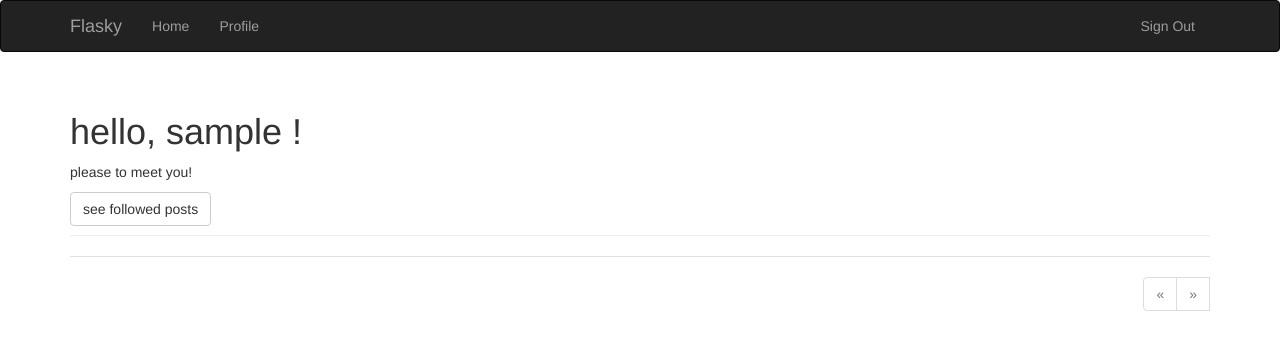
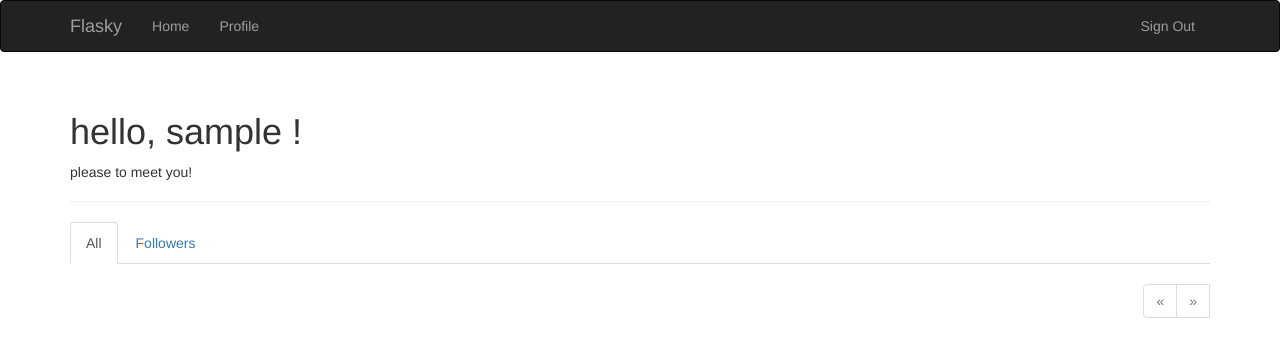
Before and after one commit to ChenYizhu97/flasky-blog, a Flask app: page / in a window 1280 px wide. Shown: the top 357 px of the page. Run offline with Flask 2, Linux system fonts and the light colour scheme; a user stored in the database is signed in; data that the repository does not hold is empty; some libraries are stand-ins or nearby versions.

Commit message:
fix some ui

```diff
--- a/app/templates/_comments.jinja
+++ b/app/templates/_comments.jinja
@@ -6,6 +6,7 @@
                     <img src="{{ comment.author.gravatar(size=40) }}">
                 </a>
             </div>
+            <div class="comment-content">
             <div class="comment-date">
                 {{ moment(comment.timestamp).format('L') }}
             </div>
@@ -14,7 +15,7 @@
                     {{ comment.author.username }}
                 </a>
             </div>
-            <div class="comment-content">
+            <div class="comment-body">
                 {% if comment.disabled %}
                     This comment has been disabled by a moderator
                 {% endif %}
@@ -39,6 +40,7 @@
                     {% endif %}
                 {% endif %}
             </div>
+            </div>
         </li>
     {% endfor %}
 </ul>
--- a/app/templates/_posts.jinja
+++ b/app/templates/_posts.jinja
@@ -7,13 +7,14 @@
                     src="{{ post.author.gravatar(size=40)}}">
             </a>
         </div>
+        <div class="post-content">
         <div class="post-date">{{ moment(post.timestamp).fromNow() }}</div>
         <div class="post-author">
             <a href="{{ url_for('.user', username=post.author.username) }}">
                 {{ post.author.username }}
             </a>
         </div>
-        <div class="post-content">
+        <div class="post-body">
             {% if post.body_html %}
                 {{ post.body_html | safe }}
             {% else %}
@@ -34,6 +35,7 @@
                 </a>
             {% endif %}
         </div>
+        </div>
     </li>
     {% endfor %}
 </ul>
--- a/app/templates/index.jinja
+++ b/app/templates/index.jinja
@@ -17,18 +17,21 @@
         {% else %}
             <p> please to meet you! </p>
         {% endif %}
-        {% if show_followed %}
-            <a class="btn btn-default" href="{{ url_for('.show_all') }}"> see all posts </a>
-        {% else %}
-            <a class="btn btn-default" href="{{ url_for('.show_followed') }}"> see followed posts</a>
-        {% endif %}
     </div>
     <div>
         {% if current_user.can(Permission.WRITE_ARTICLES) %}
             {{ wtf.quick_form(form) }}
         {% endif %}
     </div>
-    {% include '_posts.jinja' %}
+    <div class="post-tabs">
+        <ul class="nav nav-tabs">
+            <li{% if not show_followed %} class="active"{% endif %}><a href="{{ url_for('.show_all') }}">All</a></li>
+            {% if current_user.is_authenticated %}
+            <li{% if show_followed %} class="active"{% endif %}><a href="{{ url_for('.show_followed') }}">Followers</a></li>
+            {% endif %}
+        </ul>
+        {% include '_posts.jinja' %}
+    <div>
     {% if pagination %}
     <div class="pagination">
         {{ macros.pagination_widget(pagination, '.index') }}
```
Also changed, not shown: app/templates/user.jinja (+9 -6 lines), data-dev.sqlite.
